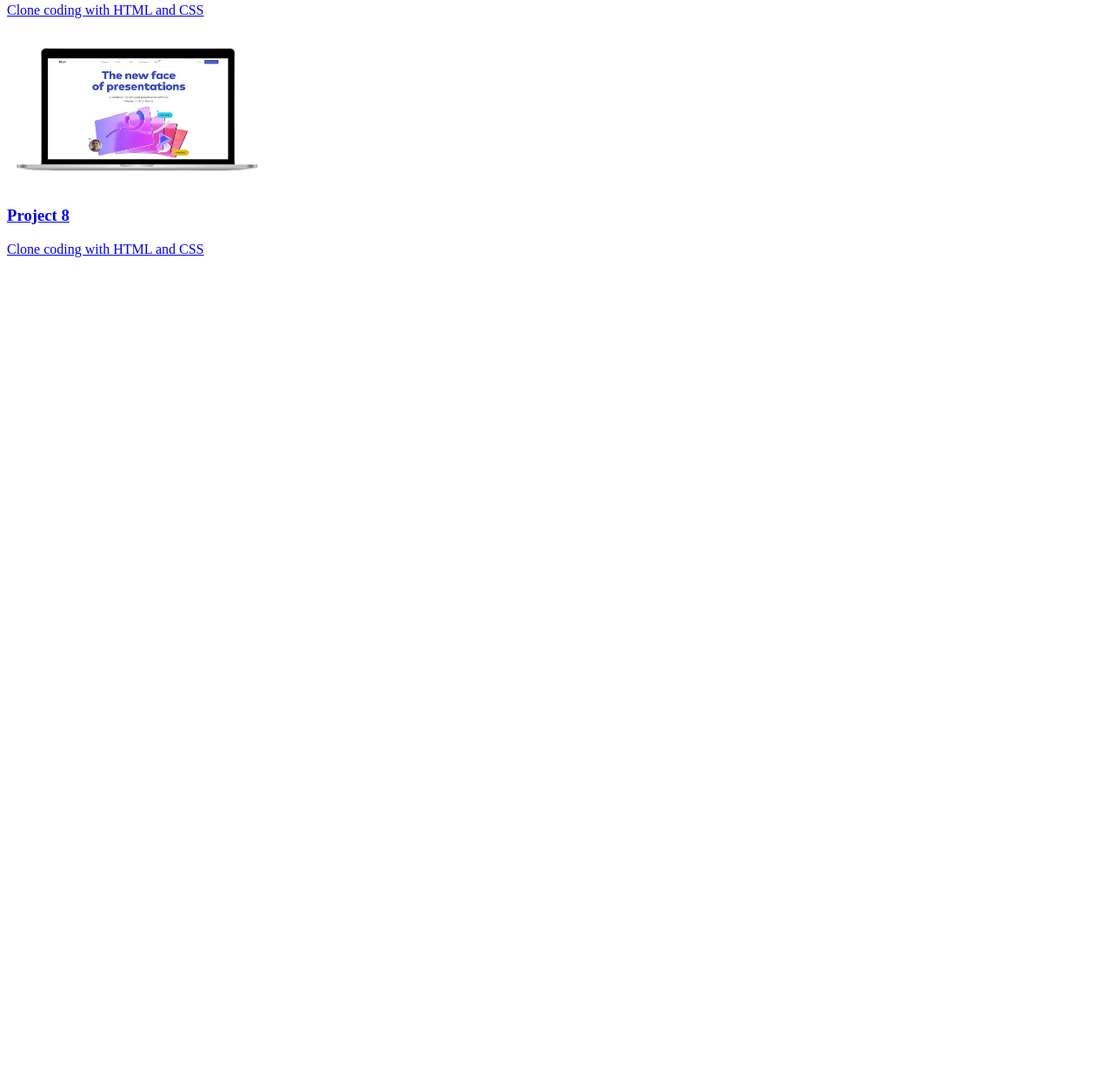
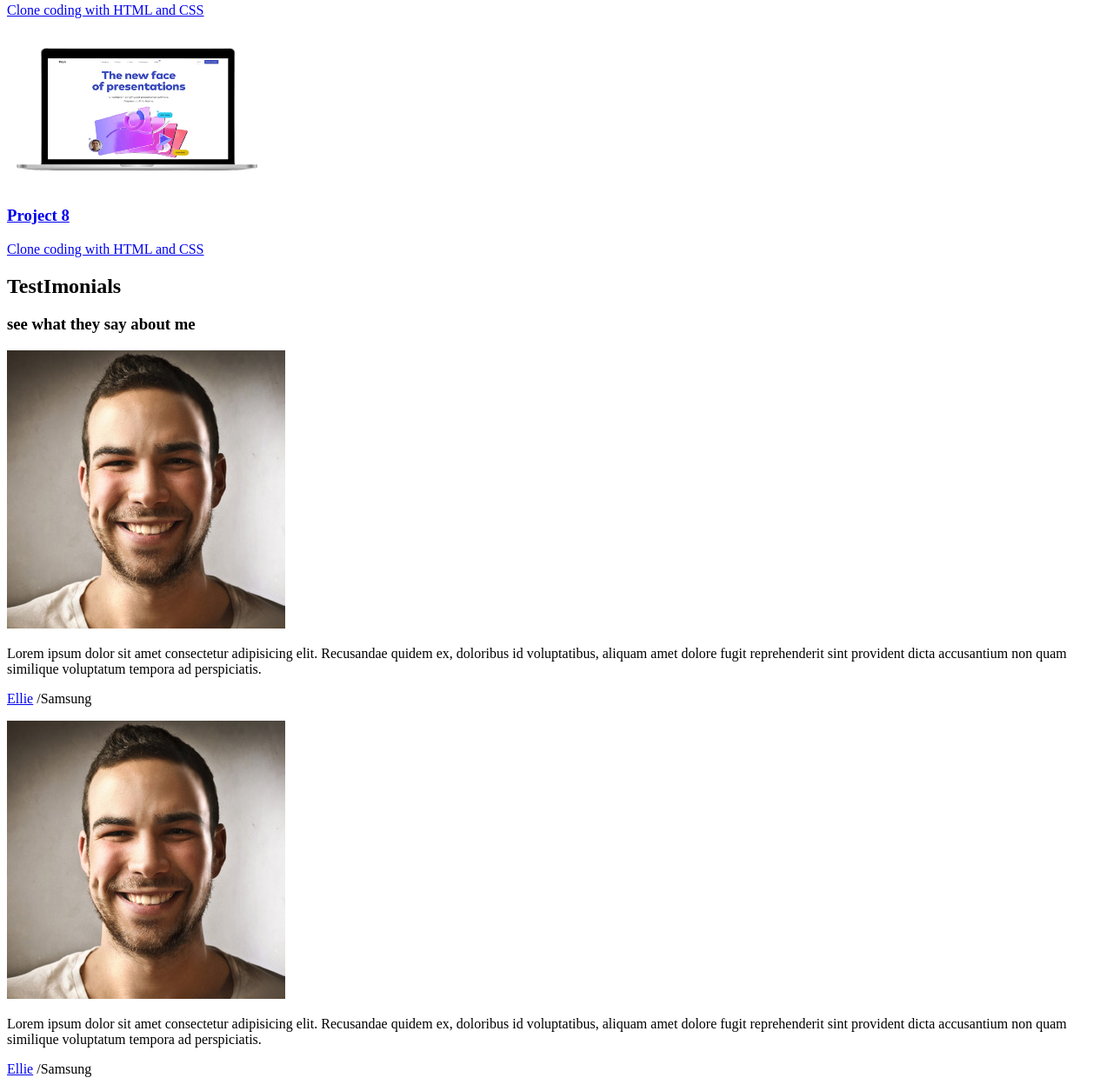
Before and after one commit to No-Hyunji/Portfolio, a plain HTML site: page index.html in a window 1280 px wide. Shown: the part 5151-6406 px from the top of the page at 87% size. Before the commit the page ends 5455 px from the top, so only its background shows below. Drawn offline with Linux system fonts and the light colour scheme.

Commit message:
HTML:testimonials

```diff
--- a/index.html
+++ b/index.html
@@ -317,7 +317,34 @@
         </div>
     </section>
     <!-- TestImonials -->
-    <section id="testimonials"></section>
+    <section id="testimonials">
+        <h1>TestImonials</h1>
+        <h3>see what they say about me</h3>
+        <div class="testimonials">
+            <div class="testimonial">
+                <img
+                src="imgs/testimonial/people1.jpg"
+                alt="people1"
+                class="testimonial__avatar"
+                />
+                <div class="testimonial__speech-bubble">
+                    <p>Lorem ipsum dolor sit amet consectetur adipisicing elit. Recusandae quidem ex, doloribus id voluptatibus, aliquam amet dolore fugit reprehenderit sint provident dicta accusantium non quam similique voluptatum tempora ad perspiciatis.</p>
+                    <p class="name"><a href="#">Ellie</a> /Samsung</p>
+                </div>
+            </div>
+            <div class="testimonial">
+                <img
+                src="imgs/testimonial/people1.jpg"
+                alt="people1"
+                class="testimonial__avatar"
+                />
+                <div class="testimonial__speech-bubble">
+                    <p>Lorem ipsum dolor sit amet consectetur adipisicing elit. Recusandae quidem ex, doloribus id voluptatibus, aliquam amet dolore fugit reprehenderit sint provident dicta accusantium non quam similique voluptatum tempora ad perspiciatis.</p>
+                    <p class="name"><a href="#">Ellie</a> /Samsung</p>
+                </div>
+            </div>
+        </div>
+    </section>
     <!-- Contact -->
     <section id="contact"></section>
 </body>
```
Also changed, not shown: imgs/testimonial/people1.jpg (added).
